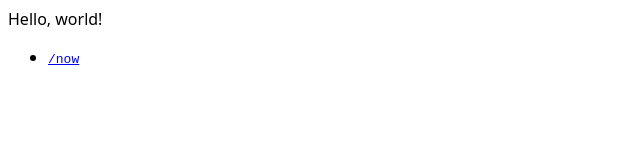
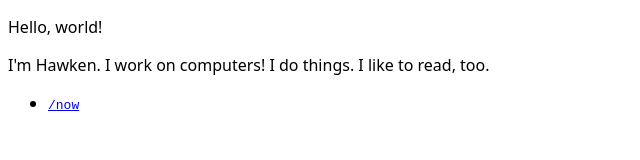
Before and after one commit to hawkrives/hawken.is, a plain HTML site: page index.html in a window 1280 px wide. Shown: the whole page, without its empty margins (0-640 px from the left). Drawn offline with Linux system fonts and the light colour scheme.

Commit message:
Update index.html

```diff
--- a/index.html
+++ b/index.html
@@ -7,7 +7,9 @@
   body { font-family: system-ui, "Segoe UI", Roboto, Helvetica, Arial, sans-serif, "Apple Color Emoji", "Segoe UI Emoji", "Segoe UI Symbol"; }
 </style>
 
-Hello, world!
+<p>Hello, world!
+
+<p>I'm Hawken. I work on computers! I do things. I like to read, too.
 
 <ul>
   <li><a href="/now"><code>/now</code></a>
```
